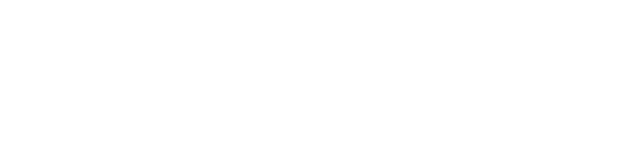
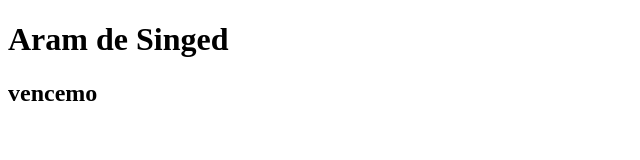
Before and after one commit to gabpoersch/git-exercise, a plain HTML site: page index.html in a window 1280 px wide. Shown: the whole page, without its empty margins (0-640 px from the left). Drawn offline with Linux system fonts and the light colour scheme.

Commit message:
criando h1 e h2

```diff
--- a/index.html
+++ b/index.html
@@ -7,6 +7,7 @@
     <title>Document</title>
 </head>
 <body>
-
+    <h1>Aram de Singed</h1>
+    <h2>vencemo</h2>
 </body>
 </html>
```
